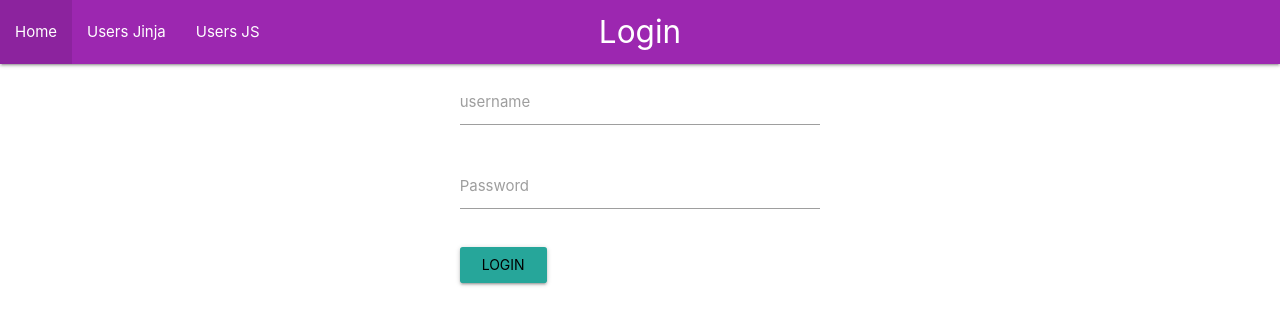
After one commit to karsten868/Alumnite, a Flask app: page /login in a window 1280 px wide. The commit adds this page. Shown: the top 325 px of the page. Run offline with Flask 2, Linux system fonts and the light colour scheme.

Commit message:
login and signup complete but with login_manager prob in login route

```diff
--- a/App/controllers/signUp.py
+++ b/App/controllers/signUp.py
@@ -3,8 +3,10 @@ from App.database import db
 
 
 def add_formData_to_db(data):
-    newuser = User(username=data['username'], email=data['email'], firstname=['firstname'], lastname=['lastname'] ) # create user object
-    newuser.set_password(data['password']) # set password
+    word = "help me"
+
+    newuser = User(username=data['username'], email=data['email'], firstname=data['firstname'], lastname=data['lastname'], password=data['password'])# create user object
     db.session.add(newuser) # save new user
+    print(data)
     db.session.commit()
     return User.query.all()
--- a/App/forms/signUpForm.py
+++ b/App/forms/signUpForm.py
@@ -6,5 +6,5 @@ class SignUp(FlaskForm):
     username = StringField('username', validators=[InputRequired()])
     email = StringField('email', validators=[Email(), InputRequired()])
     password = PasswordField('New Password', validators=[InputRequired(), EqualTo('confirm', message='Passwords must match')])
-    confirm  = PasswordField('Repeat Password')
+    confirm  = PasswordField('confirm Password')
     submit = SubmitField('Sign Up', render_kw={'class': 'btn waves-effect waves-light white-text'})
--- a/App/main.py
+++ b/App/main.py
@@ -17,15 +17,21 @@ from App.controllers import (
 from App.views import (
     user_views,
     api_views,
-    signUp_views
+    signUp_views,
+    logIn_views,
+    homePage_views
 
 )
 
 views = [
     user_views,
     api_views,
-    signUp_views
+    signUp_views,
+    logIn_views,
+    homePage_views
 ]
+
+
 
 def add_views(app, views):
     for view in views:
@@ -59,6 +65,7 @@ def create_app(config={}):
     create_db(app)
     setup_jwt(app)
     app.app_context().push()
+
     return app
 
 app = create_app()
--- a/App/models/__init__.py
+++ b/App/models/__init__.py
@@ -5,3 +5,4 @@ from .event import *
 from .job import *
 from .jobBoard import *
 from .signUpForm import*
+from .logInForm import*
--- /dev/null
+++ b/App/models/logInForm.py
@@ -0,0 +1,8 @@
+from flask_wtf import FlaskForm
+from wtforms import StringField, PasswordField, BooleanField, TextAreaField, SubmitField
+from wtforms.validators import InputRequired, EqualTo, Email
+
+class LogIn(FlaskForm):
+    username = StringField('username', validators=[InputRequired()])
+    password = PasswordField('Password', validators=[InputRequired()])
+    submit = SubmitField('Login', render_kw={'class': 'btn waves-effect waves-light white-text'})
--- a/App/models/signUpForm.py
+++ b/App/models/signUpForm.py
@@ -5,6 +5,8 @@ from wtforms.validators import InputRequired, EqualTo, Email
 class SignUp(FlaskForm):
     username = StringField('username', validators=[InputRequired()])
     email = StringField('email', validators=[Email(), InputRequired()])
+    firstname= StringField('firstname', validators=[InputRequired()])
+    lastname= StringField('lastname', validators=[InputRequired()])
     password = PasswordField('New Password', validators=[InputRequired(), EqualTo('confirm', message='Passwords must match')])
     confirm  = PasswordField('confirm Password')
     submit = SubmitField('Sign Up', render_kw={'class': 'btn waves-effect waves-light white-text'})
--- a/App/templates/index.html
+++ b/App/templates/index.html
@@ -5,6 +5,5 @@
 {{ super() }}
 
 {% block content %}
-    <h1>Flask MVC</h1>
-    <p>This is a boileplate flask application which follows the MVC pattern for structuring the project.</p>
+
 {% endblock %}
--- /dev/null
+++ b/App/templates/logIn.html
@@ -0,0 +1,29 @@
+{% extends "layout.html" %}
+{% block title %}Login{% endblock %}
+{% block page %}Login{% endblock %}
+
+{{ super() }}
+
+{% block content %}
+   <div class="row">
+
+        <form class="col s12 m8 offset-m2" method="POST" action="/login">
+            {{ form.csrf_token }}
+
+            <div class="input-field col s12 m8 offset-m2">
+              {{ form.username(size=20, class="validate") }}
+              {{ form.username.label }}
+            </div>
+
+            <div class="input-field col s12 m8 offset-m2">
+              {{ form.password(size=20, class="validate") }}
+              {{ form.password.label }}
+            </div>
+
+            <div class="input-field col s12 m8 offset-m2">
+              {{form.submit}}
+            </div>
+        </form>
+
+  </div>
+{% endblock %}
--- a/App/views/__init__.py
+++ b/App/views/__init__.py
@@ -1,3 +1,5 @@
 from .user import *
 from .api import *
 from .signUp import*
+from .logIn import*
+from .homePage import*
--- /dev/null
+++ b/App/views/logIn.py
@@ -0,0 +1,40 @@
+from flask import Blueprint, render_template, jsonify, request, send_from_directory, flash, redirect, url_for
+from flask_wtf import FlaskForm
+from flask_login import LoginManager, current_user, login_user, login_required
+from App.models import LogIn, User
+
+
+# ''' Begin Flask Login Functions '''
+# login_manager = LoginManager()
+# @login_manager.user_loader
+# def load_user(user_id):
+#     return User.query.get(user_id)
+
+# ''' End Flask Login Functions '''
+
+
+logIn_views = Blueprint('logIn_views', __name__, template_folder='../templates')
+
+
+# @logIn_views.route('/', methods=['GET'])
+# def index():
+#   form= LogIn()
+#   return render_template('logIn.html', form=form)
+
+@logIn_views.route('/login', methods=['GET'])
+def logIn_page():
+  form = LogIn()
+  return render_template('logIn.html', form=form)
+
+@logIn_views.route('/login', methods=['POST'])
+def logIn_submission():
+  form = LogIn()
+  if form.validate_on_submit(): # respond to form submission
+      data = request.form
+      user = User.query.filter_by(username = data['username']).first()
+      if user and user.check_password(data['password']): # check credentials
+        flash('Logged in successfully.') # send message to next page
+        login_user(user) # login the user
+        return redirect(url_for('homePage')) # redirect to main page if login successful
+  flash('Invalid credentials')
+  return redirect(url_for('logIn'))
```
Also changed, not shown: App/models/user.py (+7 -11 lines), App/signUpForm.py (deleted, +0 -10 lines), App/templates/homePage.html (added, +12 -0 lines), App/templates/signUp.html (+10 -0 lines), App/views/homePage.py (added, +22 -0 lines), App/views/login.py (deleted, +0 -33 lines), App/views/signUp.py (+10 -10 lines), App/controllers/__init__.py (line endings or trailing spaces), App/controllers/login.py (added), App/templates/login.html (deleted).
